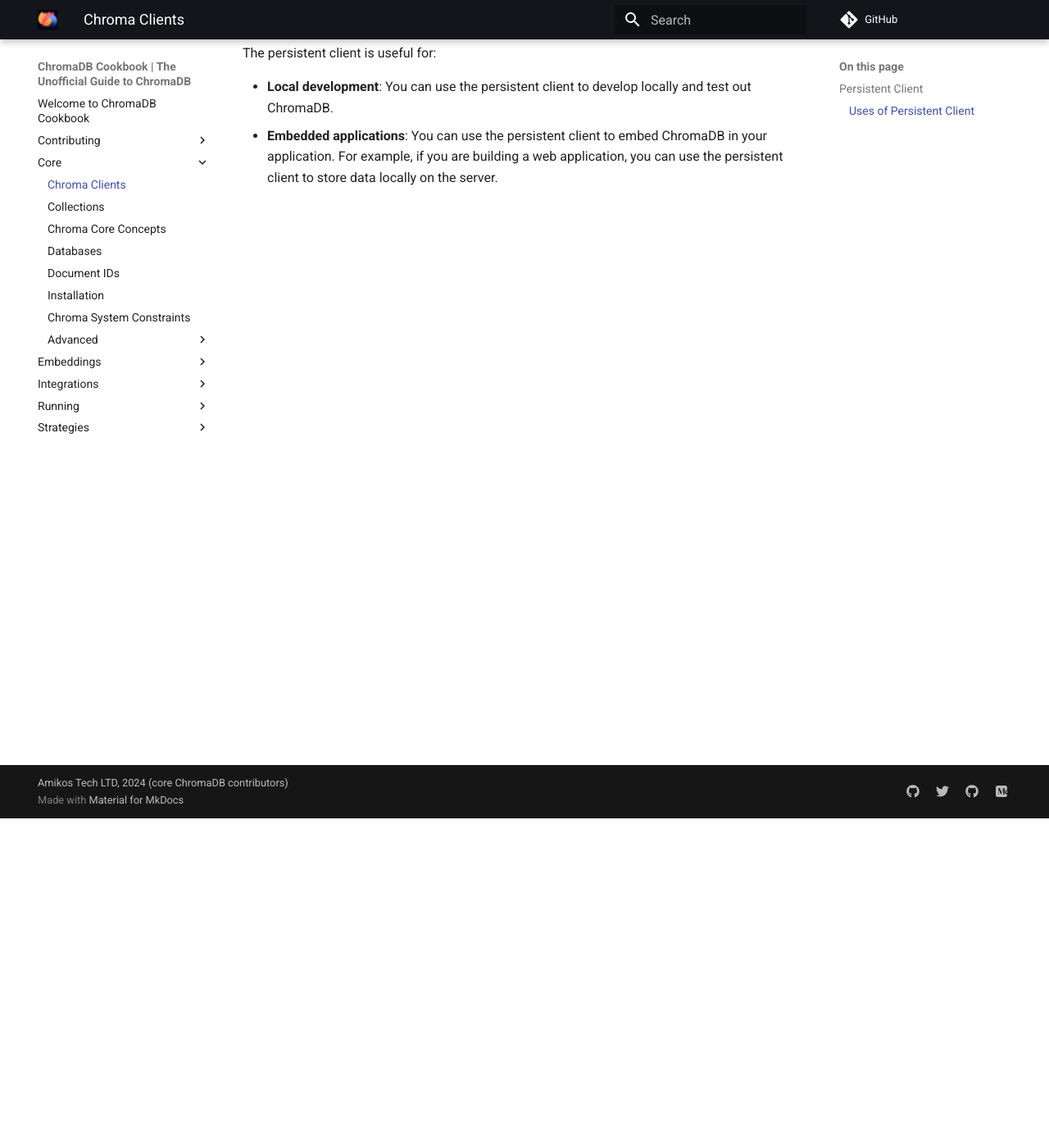
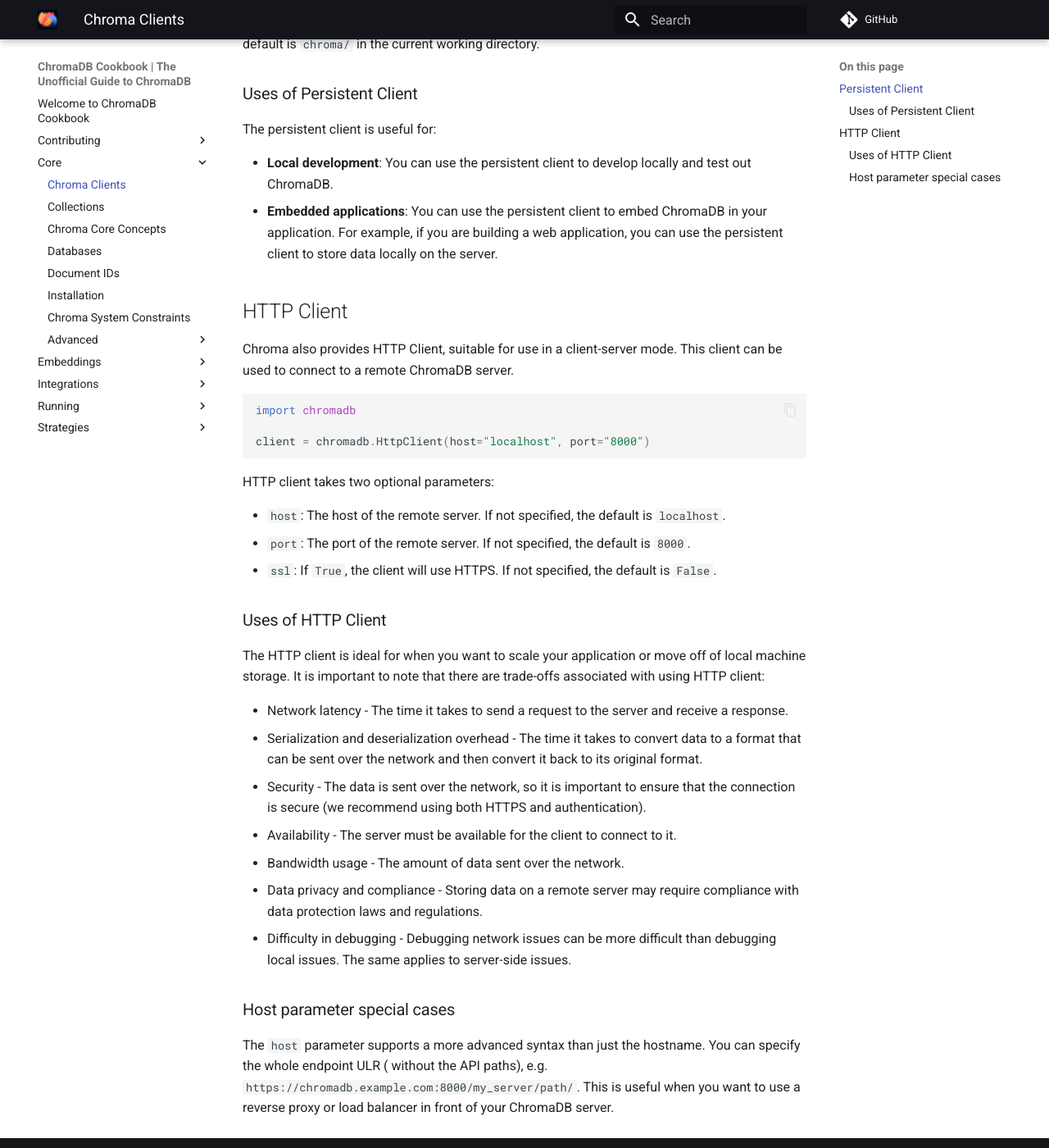
Before and after one commit to amikos-tech/chroma-cookbook, an MkDocs documentation site: the page built from docs/core/clients.md, in a window 1280 px wide and 1400 px high, scrolled down 402 px. Shown: the whole window at 82% size. Built offline with MkDocs 1.6.1 and Material for MkDocs 9.7.7, drawn with Linux system fonts in a browser that asks for light colours; comment, search, counter and statistics services are not loaded; some of the changed text lies outside the part shown.

Commit message:
feat: Added HttpClient and updated Persistent client params.

````diff
--- a/docs/core/clients.md
+++ b/docs/core/clients.md
@@ -11,6 +11,10 @@
 client = chromadb.PersistentClient(path="test")
 ```
 
+`path` parameter must be a local path on the machine where Chroma is running. If the path does not exist, it will be
+created. The path can be relative or absolute. If the path is not specified, the default is `chroma/` in the current
+working directory.
+
 ### Uses of Persistent Client
 
 The persistent client is useful for:
@@ -18,3 +22,43 @@
 - **Local development**: You can use the persistent client to develop locally and test out ChromaDB.
 - **Embedded applications**: You can use the persistent client to embed ChromaDB in your application. For example, if
   you are building a web application, you can use the persistent client to store data locally on the server.
+
+## HTTP Client
+
+Chroma also provides HTTP Client, suitable for use in a client-server mode. This client can be used to connect to a
+remote ChromaDB server.
+
+```python
+import chromadb
+
+client = chromadb.HttpClient(host="localhost", port="8000")
+```
+
+HTTP client takes two optional parameters:
+
+- `host`: The host of the remote server. If not specified, the default is `localhost`.
+- `port`: The port of the remote server. If not specified, the default is `8000`.
+- `ssl`: If `True`, the client will use HTTPS. If not specified, the default is `False`.
+
+### Uses of HTTP Client
+
+The HTTP client is ideal for when you want to scale your application or move off of local machine storage. It is
+important to note that there are trade-offs associated with using HTTP client:
+
+- Network latency - The time it takes to send a request to the server and receive a response.
+- Serialization and deserialization overhead - The time it takes to convert data to a format that can be sent over the
+  network and then convert it back to its original format.
+- Security - The data is sent over the network, so it is important to ensure that the connection is secure (we recommend
+  using both HTTPS and authentication).
+- Availability - The server must be available for the client to connect to it.
+- Bandwidth usage - The amount of data sent over the network.
+- Data privacy and compliance - Storing data on a remote server may require compliance with data protection laws and
+  regulations.
+- Difficulty in debugging - Debugging network issues can be more difficult than debugging local issues. The same applies
+  to server-side issues.
+
+### Host parameter special cases
+
+The `host` parameter supports a more advanced syntax than just the hostname. You can specify the whole endpoint ULR (
+without the API paths), e.g. `https://chromadb.example.com:8000/my_server/path/`. This is useful when you want to use a
+reverse proxy or load balancer in front of your ChromaDB server.
````
